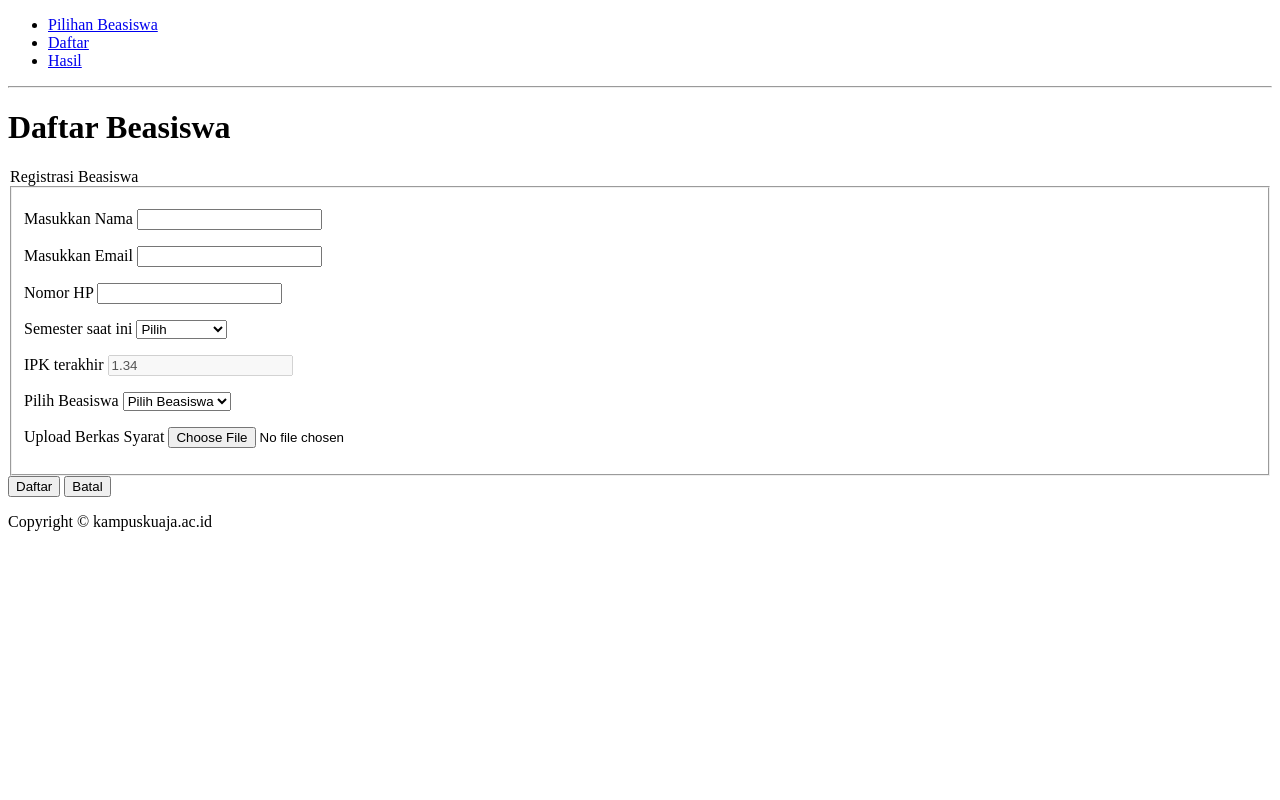
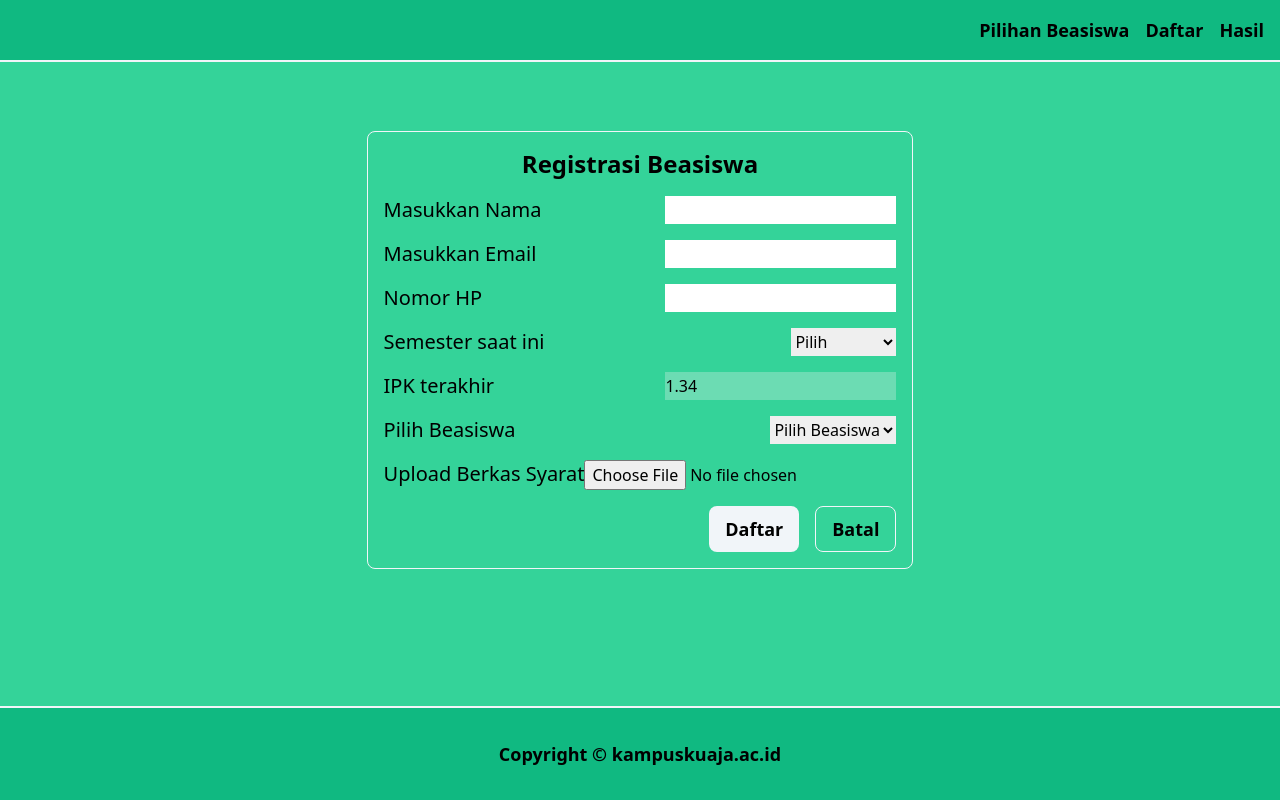
Before and after one commit to kiraware/junior-programming, a PHP site: page /kodeA/daftar.php in a window 1280 px wide. Run offline with PHP 8.4, Linux system fonts and the light colour scheme; data that the repository does not hold is empty; some libraries are stand-ins or nearby versions.

Commit message:
front end

```diff
--- a/public/day6/kodeA/Footer.php
+++ b/public/day6/kodeA/Footer.php
@@ -1,3 +1,3 @@
-<footer>
-    <p>Copyright &copy; kampuskuaja.ac.id</p>
+<footer class="mt-auto py-8 w-full bg-emerald-500 text-black dark:bg-black dark:text-slate-100 border-t-2 border-slate-100 dark:border-emerald-400">
+    <p class="text-center text-lg font-semibold">Copyright &copy; kampuskuaja.ac.id</p>
 </footer>
--- a/public/day6/kodeA/Header.php
+++ b/public/day6/kodeA/Header.php
@@ -1,18 +1,16 @@
 
-<header>
-    <nav>
-        <ul>
+<header class="border-b-2 border-slate-100 dark:border-emerald-400">
+    <nav class="p-4 w-full bg-emerald-500 text-black dark:bg-black dark:text-slate-100">
+        <ul class="flex flex-row gap-4 justify-center sm:justify-end">
             <li>
-                <a href="beasiswa.php">Pilihan Beasiswa</a>
+                <a href="beasiswa.php" class="text-lg font-bold dark:hover:text-emerald-400 dark:active:text-emerald-300">Pilihan Beasiswa</a>
             </li>
             <li>
-                <a href="daftar.php">Daftar</a>
+                <a href="daftar.php" class="text-lg font-bold dark:hover:text-emerald-400 dark:active:text-emerald-300">Daftar</a>
             </li>
             <li>
-                <a href="hasil.php">Hasil</a>
+                <a href="hasil.php" class="text-lg font-bold dark:hover:text-emerald-400 dark:active:text-emerald-300">Hasil</a>
             </li>
         </ul>
     </nav>
-
-    <hr>
 </header>
--- a/public/day6/kodeA/daftar.php
+++ b/public/day6/kodeA/daftar.php
@@ -9,33 +9,33 @@
     <meta charset="UTF-8">
     <meta name="viewport" content="width=device-width, initial-scale=1.0">
     <title>Kampusku Aja</title>
+    <script src="https://cdn.tailwindcss.com"></script>
 </head>
 
-<body>
+<body class="flex flex-col min-h-screen text-black bg-emerald-400 dark:bg-black dark:text-slate-100 justify-center">
     <?php
         require 'Header.php';
     ?>
 
-    <main>
-        <h1>Daftar Beasiswa</h1>
-        <form action="upload.php" method="post" enctype="multipart/form-data">
-            <legend>Registrasi Beasiswa</legend>
-            <fieldset>
-                <p>
-                    <label for="name">Masukkan Nama</label>
-                    <input type="text" name="name" id="name" required>
+    <main class="flex flex-col gap-4 items-center m-auto">
+        <form class="border rounded-lg border-slate-100 dark:border-emerald-400 p-4 flex flex-col gap-4 w-fit" action="upload.php" method="post" enctype="multipart/form-data">
+            <legend class="text-2xl font-bold text-center">Registrasi Beasiswa</legend>
+            <fieldset class="flex flex-col gap-4">
+                <p class="flex flex-row justify-between">
+                    <label class="text-xl font-normal" for="name">Masukkan Nama</label>
+                    <input class="w-max text-black" type="text" name="name" id="name" required>
                 </p>
-                <p>
-                    <label for="email">Masukkan Email</label>
-                    <input type="email" name="email" id="email" required>
+                <p class="flex flex-row justify-between">
+                    <label class="text-xl font-normal" for="email">Masukkan Email</label>
+                    <input class="w-max text-black" type="email" name="email" id="email" required>
                 </p>
-                <p>
-                    <label for="phone">Nomor HP</label>
-                    <input type="text" name="phone" id="phone" pattern="[0-9]*" required>
+                <p class="flex flex-row justify-between">
+                    <label class="text-xl font-normal" for="phone">Nomor HP</label>
+                    <input class="w-max text-black" type="text" name="phone" id="phone" pattern="[0-9]*" required>
                 </p>
-                <p>
-                    <label for="semester">Semester saat ini</label>
-                    <select name="semester" id="semester">
+                <p class="flex flex-row justify-between">
+                    <label class="text-xl font-normal" for="semester">Semester saat ini</label>
+                    <select class="w-max text-black" name="semester" id="semester">
                         <option value="" disabled selected>Pilih</option>
                         <option value=1>Semester 1</option>
                         <option value=2>Semester 2</option>
@@ -47,13 +47,13 @@
                         <option value=8>Semester 8</option>
                     </select>
                 </p>
-                <p>
-                    <label for="ipk">IPK terakhir</label>
-                    <input type="number" name="ipk" id="ipk" disabled value="1.34">
+                <p class="flex flex-row justify-between">
+                    <label class="text-xl font-normal" for="ipk">IPK terakhir</label>
+                    <input class="text-black" type="number" name="ipk" id="ipk" disabled value="1.34">
                 </p>
-                <p>
-                    <label for="beasiswa">Pilih Beasiswa</label>
-                    <select name="beasiswa" id="beasiswa">
+                <p class="flex flex-row justify-between gap-4">
+                    <label class="text-xl font-normal" for="beasiswa">Pilih Beasiswa</label>
+                    <select class="text-black" name="beasiswa" id="beasiswa">
                         <option value="" disabled selected>Pilih Beasiswa</option>
                         <?php
                             $sql = "SELECT id, nama FROM `beasiswa`";
@@ -70,13 +70,15 @@
                             ?>
                     </select>
                 </p>
-                <p>
-                    <label for="berkas">Upload Berkas Syarat</label>
+                <p class="flex flex-row justify-between">
+                    <label class="text-xl font-normal" for="berkas">Upload Berkas Syarat</label>
                     <input type="file" name="berkas" id="berkas">
                 </p>
             </fieldset>
-            <button type="submit" name="submit">Daftar</button>
-            <button type="reset">Batal</button>
+            <section class="flex flex-col sm:flex-row gap-4 justify-end">
+                <button class="text-lg font-bold rounded-lg bg-slate-100 dark:bg-emerald-400 px-4 py-2" type="submit" name="submit">Daftar</button>
+                <button class="text-lg font-bold border border-slate-100 dark:border-emerald-400 rounded-lg px-4 py-2" type="reset">Batal</button>
+            </section>
         </form>
     </main>
 
--- a/public/day6/kodeA/hasil.php
+++ b/public/day6/kodeA/hasil.php
@@ -7,9 +7,10 @@
 <head>
     <meta charset="UTF-8">
     <meta name="viewport" content="width=device-width, initial-scale=1.0">
-    <title>Document</title>
+    <title>Hasil</title>
+    <script src="https://cdn.tailwindcss.com"></script>
 </head>
-<body>
+<body class="flex flex-col min-h-screen text-black bg-emerald-400 dark:bg-black dark:text-slate-100">
     <?php
         require 'Header.php';
     ?>
```
Also changed, not shown: public/day6/kodeA/beasiswa.php (+7 -4 lines), public/day6/kodeA/uploads/SVG-3.svg (deleted), public/day6/kodeA/uploads/custom-product-61x60.png (deleted), public/day6/kodeA/uploads/juga si.png (deleted), public/day6/kodeA/uploads/lifetime-warranty-61x60.png (deleted), 2 other files.
